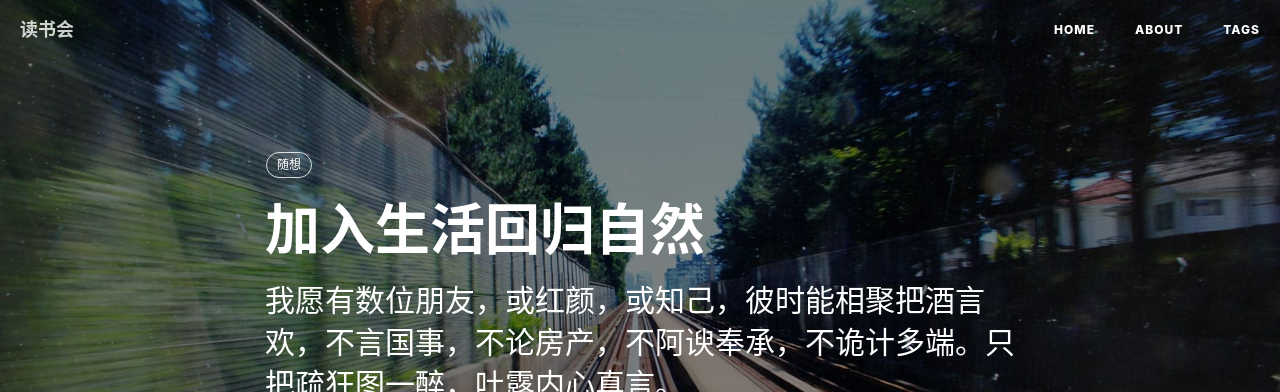
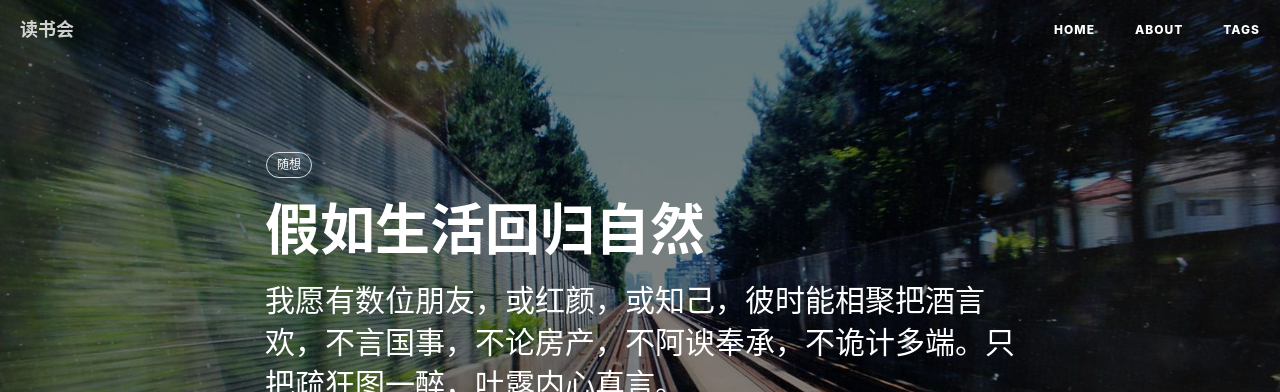
Before and after one commit to enilu-en/enilu-en.github.io, a Jekyll site: the page built from _posts/2018-08-13-假如生活回归自然.md, in a window 1280 px wide. Shown: the top 392 px of the page. Built offline with Jekyll 4.4.1, drawn with Linux system fonts in a browser that asks for light colours; nearby versions of some CDN libraries; comment, search, counter and statistics services are not loaded.

Commit message:
change article

```diff
--- a/_posts/2018-08-13-假如生活回归自然.md
+++ b/_posts/2018-08-13-假如生活回归自然.md
@@ -1,6 +1,6 @@
 ---
 layout:     post
-title:      加入生活回归自然
+title:      假如生活回归自然
 subtitle:   我愿有数位朋友，或红颜，或知己，彼时能相聚把酒言欢，不言国事，不论房产，不阿谀奉承，不诡计多端。只把疏狂图一醉，吐露内心真言。
 date:       2018-08-13
 author:     鸣泉意沛
```
Also changed, not shown: _posts/2018-08-15-表达的意义.md (+1 -1 lines).
